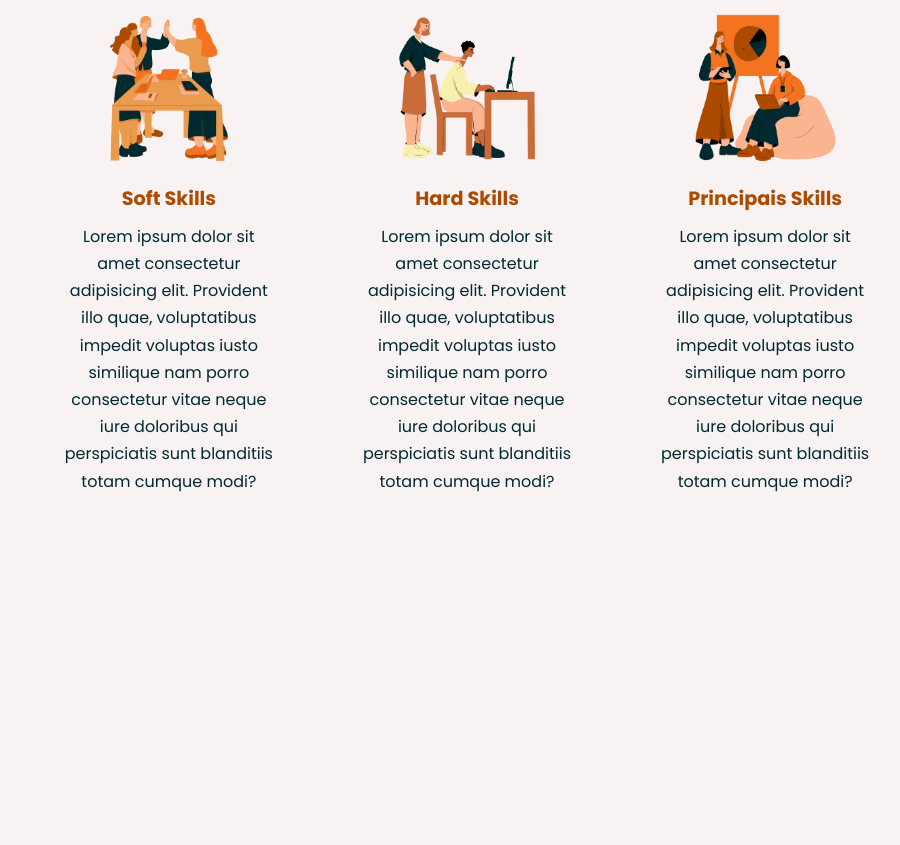
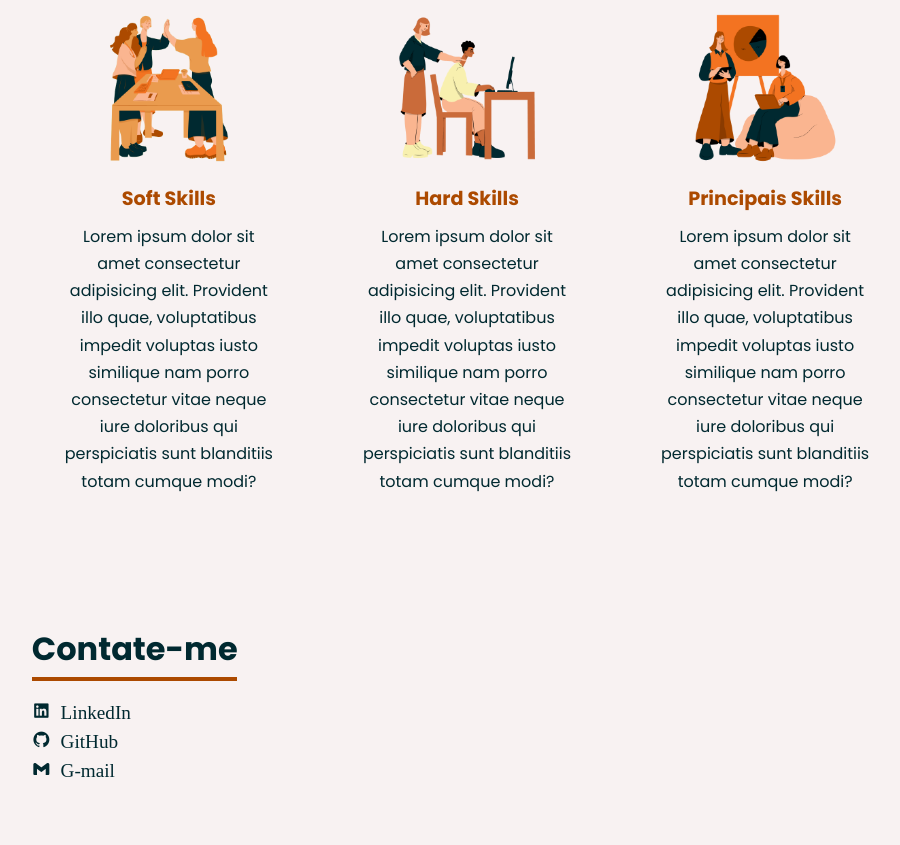
Before and after one commit to MariaAbritta/Portfolio, a plain HTML site: page index.html in a window 1280 px wide. Shown: the part 1796-2641 px from the top of the page, without its empty margins (173-1073 px from the left). Before the commit the page ends 2361 px from the top, so only its background shows below. Drawn offline with nearby package versions, Linux system fonts and the light colour scheme.

Commit message:
Add parte de "contate-me"

```diff
--- a/index.html
+++ b/index.html
@@ -139,5 +139,24 @@
             </div>
         </section>
 
+        <!--contact start-->
+        <section class = "contact" id = "contact">
+            <div class = "footer">
+                <div class = "main">
+                    <div class = "col">
+                        <h4>Contate-me</h4>
+                        <div class = "social">
+                            <a href="https://www.linkedin.com/in/maria-abritta-ba7632174/"><i class='bx bxl-linkedin-square' > LinkedIn</i></a>
+                            <a href="https://github.com/MariaAbritta"><i class='bx bxl-github'> GitHub</i></a>
+                            <a href="#"><i class='bx bxl-gmail'> G-mail</i></a>
+                        </div>
+                    </div>
+
+                </div>
+            </div>
+
+        </section>
+
+
     </body>
 </html>
--- a/style.css
+++ b/style.css
@@ -206,3 +206,39 @@ section {
 .s-box p {
     line-height: 1.7;
 }
+.main {
+    display: flex;
+    flex-wrap: wrap;
+}
+.footer {
+    padding: 10px 0;
+}
+.col {
+    width: 25%;
+}
+.col h4 {
+    font-size: 2rem;
+    color: var(--text-color2);
+    margin-bottom: 25px;
+    position: relative;
+}
+.col h4::before {
+    content: "";
+    position: absolute;
+    height: 4px;
+    width: 205px;
+    left: 0;
+    bottom: -8px;
+    background: var(--main-color);
+}
+.col a {
+    color: #002930;
+    font-size: 1.2rem;
+    display: block;
+    text-transform: capitalize;
+    transition: .4s;
+}
+.col a:hover {
+    color: var(--main-color);
+    transform: translateX(-12px);
+}
```
